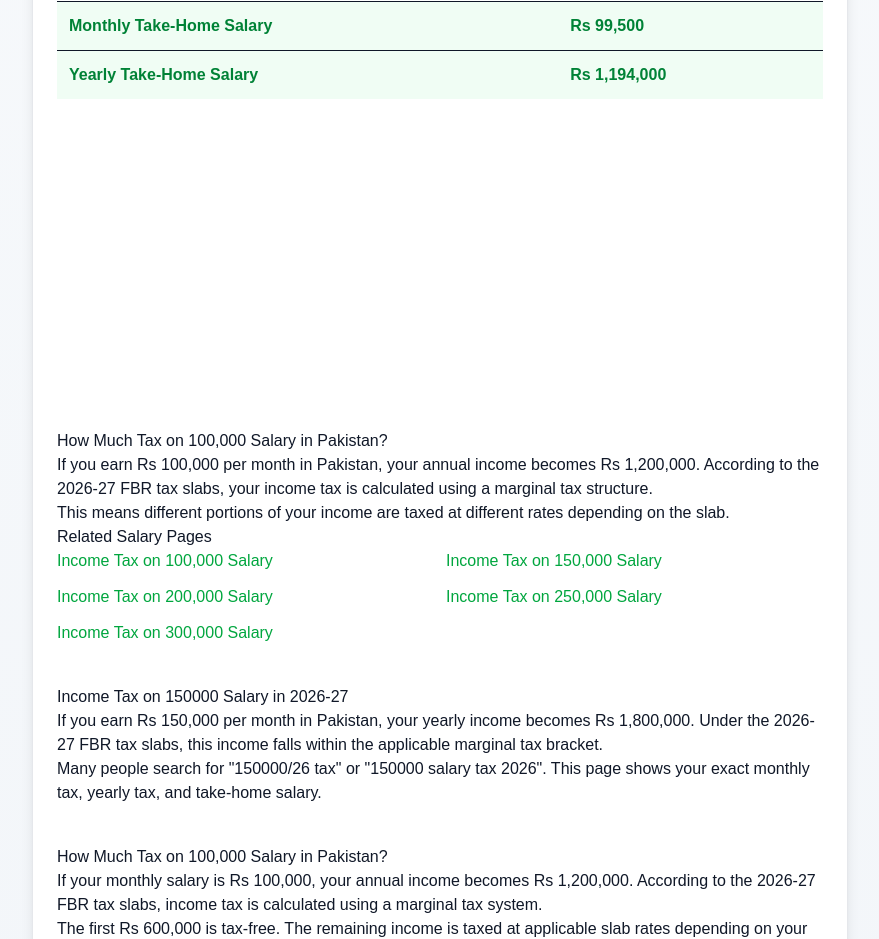
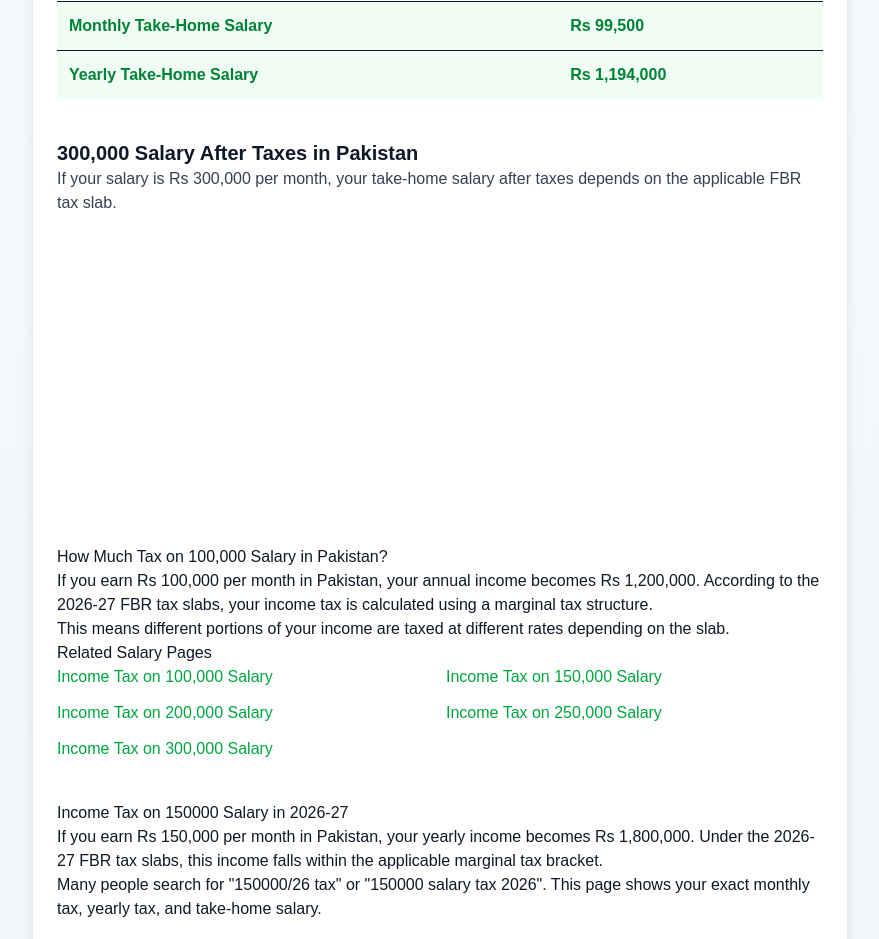
Before and after one commit to muhammadobaid1986/fbrtaxcalculators, a Next.js app: page /salary/100000 in a window 1280 px wide. Shown: the part 820-1759 px from the top of the page, without its empty margins (392-1271 px from the left). Built offline with nearby package versions, Linux system fonts and the light colour scheme.

Commit message:
Targeted 300000 salary after taxes keyword

```diff
--- a/app/salary/[salary]/page.tsx
+++ b/app/salary/[salary]/page.tsx
@@ -108,6 +108,16 @@ export default async function Page({ params }: any) {
       </tr>
     </tbody>
   </table>
+
+    <h2 className="mt-10 text-xl font-bold">
+  300,000 Salary After Taxes in Pakistan
+</h2>
+
+<p className="text-gray-700">
+  If your salary is Rs 300,000 per month, your take-home salary after taxes
+  depends on the applicable FBR tax slab.
+</p>
+
 
   <div className="my-10 text-center" style={{ minHeight: "250px" }}>
   <ins
```
